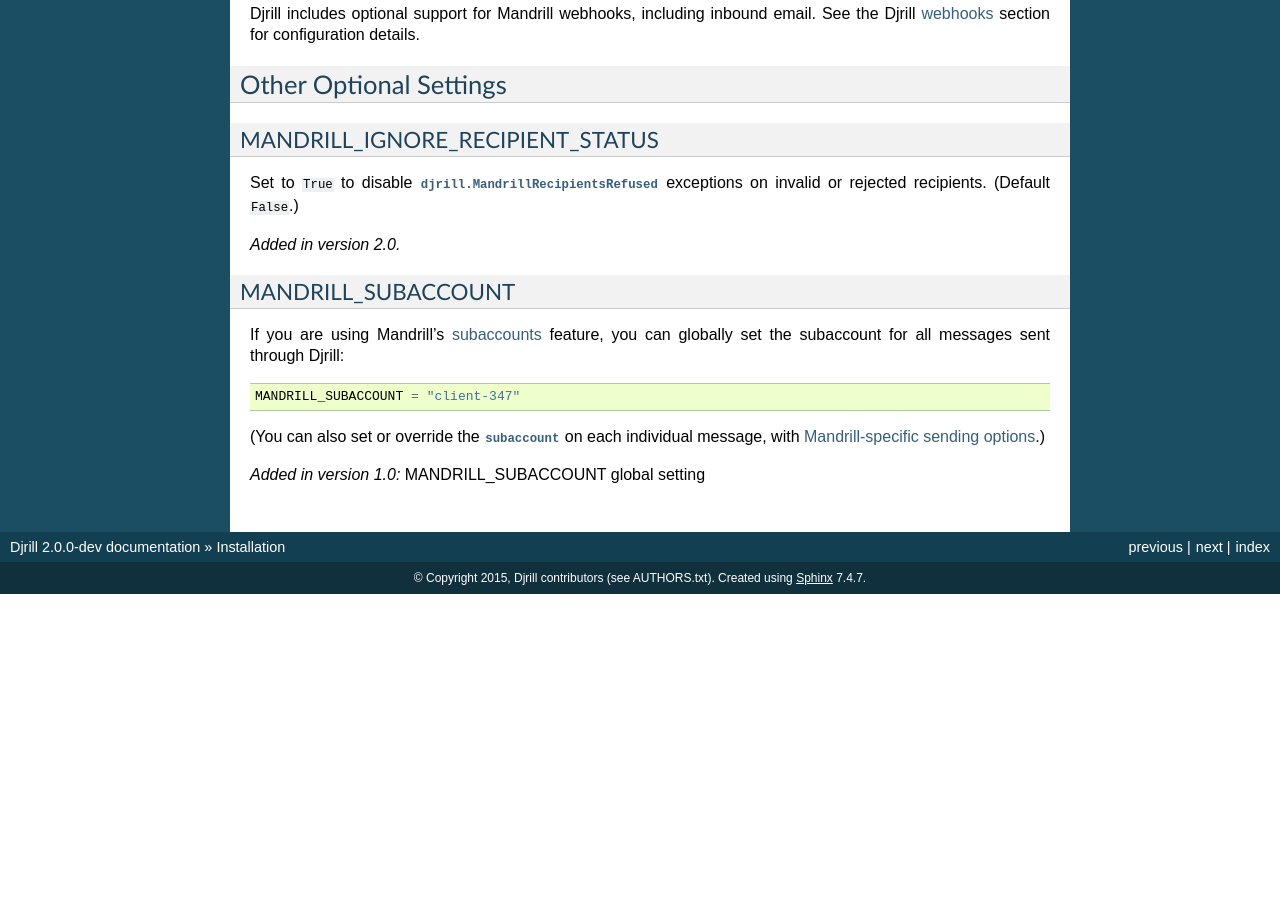
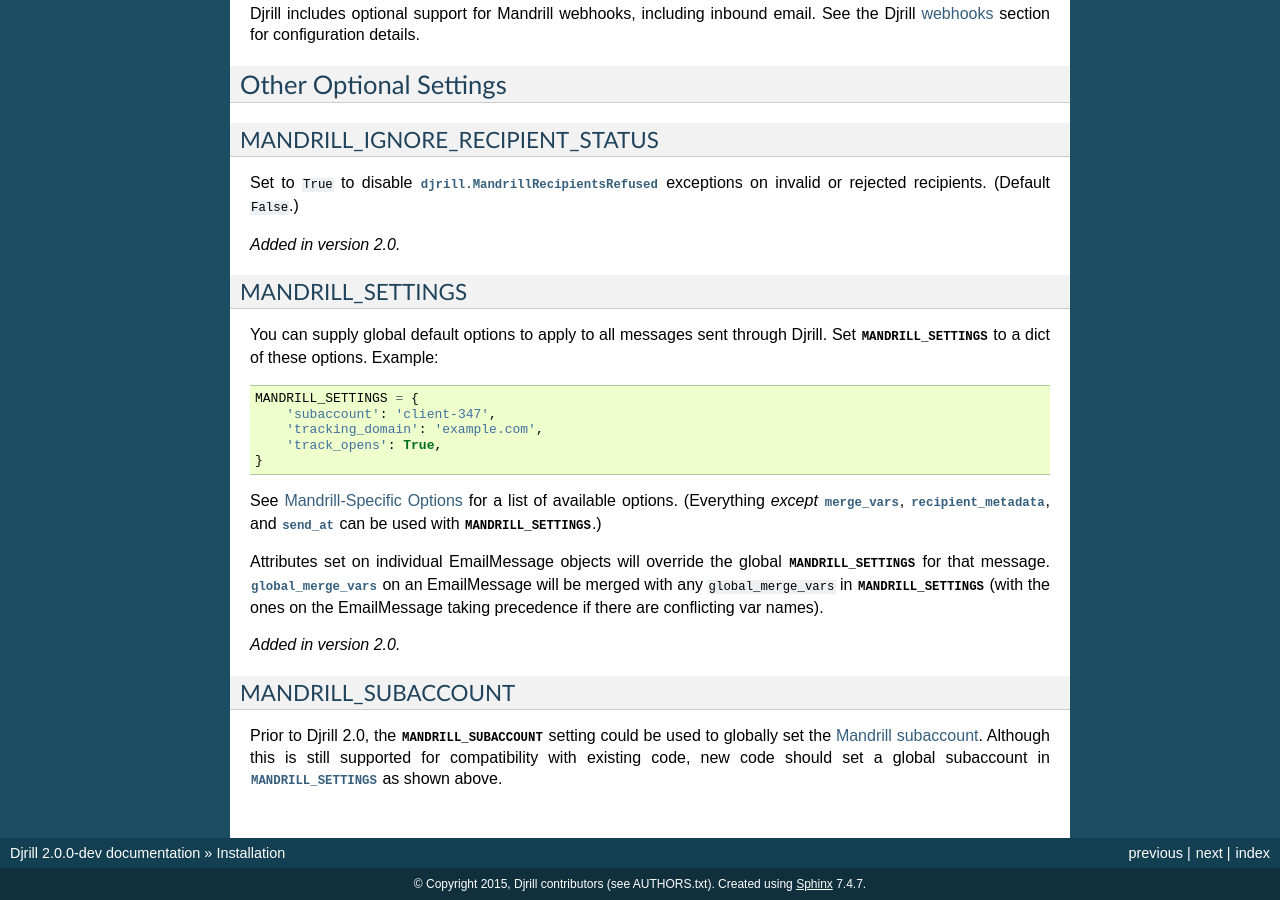
Before and after one commit to brack3t/Djrill, a Sphinx documentation site: the page built from docs/installation.rst, in a window 1280 px wide and 900 px high, scrolled down 732 px. Built offline with Sphinx 7.4.7, drawn with Linux system fonts in a browser that asks for light colours; before the commit the page ends 1326 px from its top, so only the background shows below that.

Commit message:
Clean up global MANDRILL_SETTINGS
* Clean up Djrill backend __init__
* Fold MANDRILL_SUBACCOUNT into
  global_settings logic
* Add some missing override tests
* Update docs

```diff
--- a/docs/history.rst
+++ b/docs/history.rst
@@ -95,6 +95,9 @@
   when sending multiple messages at once using :func:`~django.core.mail.send_mass_mail`.
   (You can also directly manage your own long-lived Djrill connection across multiple sends,
   by calling open and close on :ref:`Django's email backend <django:topic-email-backends>`.)
+
+* Add global :setting:`MANDRILL_SETTINGS` dict that can provide defaults
+  for most Djrill message options.
 
 * Add :exc:`djrill.NotSerializableForMandrillError`
 
--- a/docs/installation.rst
+++ b/docs/installation.rst
@@ -61,21 +61,42 @@
 .. versionadded:: 2.0
 
 
+.. setting:: MANDRILL_SETTINGS
+
+MANDRILL_SETTINGS
+~~~~~~~~~~~~~~~~~
+
+You can supply global default options to apply to all messages sent through Djrill.
+Set :setting:`!MANDRILL_SETTINGS` to a dict of these options. Example::
+
+    MANDRILL_SETTINGS = {
+        'subaccount': 'client-347',
+        'tracking_domain': 'example.com',
+        'track_opens': True,
+    }
+
+See :ref:`mandrill-send-support` for a list of available options. (Everything
+*except* :attr:`merge_vars`, :attr:`recipient_metadata`, and :attr:`send_at`
+can be used with :setting:`!MANDRILL_SETTINGS`.)
+
+Attributes set on individual EmailMessage objects will override the global
+:setting:`!MANDRILL_SETTINGS` for that message. :attr:`global_merge_vars`
+on an EmailMessage will be merged with any ``global_merge_vars`` in
+:setting:`!MANDRILL_SETTINGS` (with the ones on the EmailMessage taking
+precedence if there are conflicting var names).
+
+.. versionadded:: 2.0
+
+
 .. setting:: MANDRILL_SUBACCOUNT
 
 MANDRILL_SUBACCOUNT
 ~~~~~~~~~~~~~~~~~~~
 
-If you are using Mandrill's `subaccounts`_ feature, you can globally set the
-subaccount for all messages sent through Djrill::
-
-    MANDRILL_SUBACCOUNT = "client-347"
-
-(You can also set or override the :attr:`subaccount` on each individual message,
-with :ref:`Mandrill-specific sending options <mandrill-send-support>`.)
-
-.. versionadded:: 1.0
-   MANDRILL_SUBACCOUNT global setting
-
+Prior to Djrill 2.0, the :setting:`!MANDRILL_SUBACCOUNT` setting could
+be used to globally set the `Mandrill subaccount <subaccounts>`_.
+Although this is still supported for compatibility with existing code,
+new code should set a global subaccount in :setting:`MANDRILL_SETTINGS`
+as shown above.
 
 .. _subaccounts: http://help.mandrill.com/entries/25523278-What-are-subaccounts-
```
Also changed, not shown: docs/usage/sending_mail.rst (+6 -19 lines), 3 other files.
